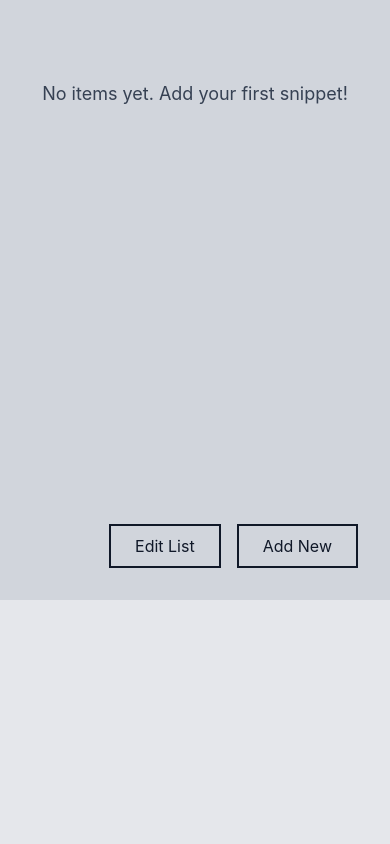
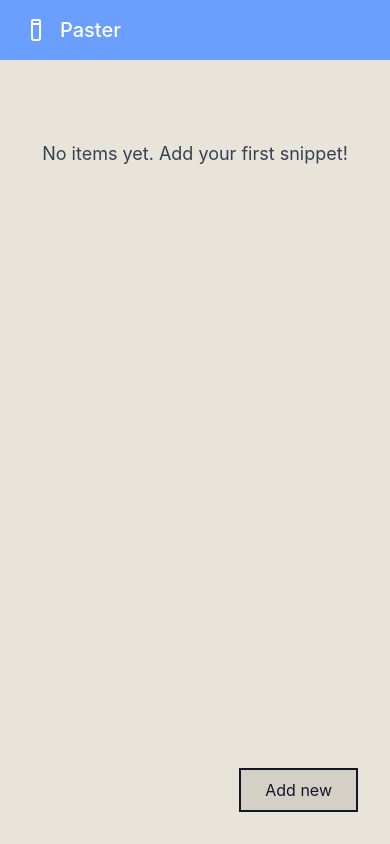
Before and after one commit to laremund/paster, a React (Vite) app: page / in a window 390 px wide. Built offline with nearby package versions, Linux system fonts and the light colour scheme.

Commit message:
First Draft
New layout, styles, buttons, etc. Still need to make some responsiveness changes and fix the items changing order.

```diff
--- a/src/App.tsx
+++ b/src/App.tsx
@@ -1,25 +1,19 @@
-import { useState, useEffect } from 'react';
+import { useState } from 'react';
 import './App.css';
 import type { PasterItem } from './types';
 import { loadItems, saveItems, createItem, updateItem, deleteItems } from './utils/storage';
 import { copyToClipboard } from './utils/clipboard';
 
-type AppState = 'default' | 'editList' | 'editItem';
+type AppState = 'default' | 'editItem';
 
 function App() {
-  const [items, setItems] = useState<PasterItem[]>([]);
+  const [items, setItems] = useState<PasterItem[]>(() => loadItems());
   const [state, setState] = useState<AppState>('default');
-  const [selectedIds, setSelectedIds] = useState<Set<string>>(new Set());
   const [editingItem, setEditingItem] = useState<PasterItem | null>(null);
   const [editLabel, setEditLabel] = useState('');
   const [editContent, setEditContent] = useState('');
   const [toast, setToast] = useState<string | null>(null);
-
-  // Load items on mount
-  useEffect(() => {
-    const loaded = loadItems();
-    setItems(loaded);
-  }, []);
+  const [pressedItemId, setPressedItemId] = useState<string | null>(null);
 
   // Show toast notification
   const showToast = (message: string) => {
@@ -27,7 +21,7 @@ function App() {
     setTimeout(() => setToast(null), 2000);
   };
 
-  // Copy to clipboard
+  // Copy to clipboard with mousedown feedback
   const handleCopy = async (content: string) => {
     if (state !== 'default') return;
     const success = await copyToClipboard(content);
@@ -36,35 +30,20 @@ function App() {
     }
   };
 
-  // Toggle edit list mode
-  const toggleEditList = () => {
-    if (state === 'editList') {
-      setState('default');
-      setSelectedIds(new Set());
-    } else {
-      setState('editList');
-    }
+  // Handle content mousedown
+  const handleContentMouseDown = (itemId: string) => {
+    setPressedItemId(itemId);
   };
 
-  // Toggle item selection for deletion
-  const toggleSelection = (id: string) => {
-    const newSelected = new Set(selectedIds);
-    if (newSelected.has(id)) {
-      newSelected.delete(id);
-    } else {
-      newSelected.add(id);
-    }
-    setSelectedIds(newSelected);
+  // Handle content mouseup
+  const handleContentMouseUp = () => {
+    setPressedItemId(null);
   };
 
-  // Delete selected items
-  const handleDeleteSelected = () => {
-    if (selectedIds.size === 0) return;
-    const updated = deleteItems(items, Array.from(selectedIds));
-    setItems(updated);
-    saveItems(updated);
-    setSelectedIds(new Set());
-    setState('default');
+  // Handle content click
+  const handleContentClick = async (content: string) => {
+    await handleCopy(content);
+    setPressedItemId(null);
   };
 
   // Start editing an item
@@ -112,96 +91,58 @@ function App() {
     setEditContent('');
   };
 
+  // Delete item
+  const handleDelete = (id: string) => {
+    const updated = deleteItems(items, [id]);
+    setItems(updated);
+    saveItems(updated);
+  };
+
   return (
-    <div className="min-h-screen bg-gray-200">
+    <div className="min-h-screen bg-[#e8e4d9]">
+      {/* Header */}
+      <header className="bg-[#6b9fff] text-white px-6 py-4 flex items-center gap-3">
+        <svg className="w-6 h-6" viewBox="0 0 24 24" fill="none" stroke="currentColor" strokeWidth="2">
+          <rect x="8" y="2" width="8" height="4" rx="1" />
+          <path d="M8 6v14a2 2 0 0 0 2 2h4a2 2 0 0 0 2-2V6" />
+        </svg>
+        <h1 className="text-xl font-medium">Paster</h1>
+      </header>
 
       {/* Main Content */}
-      <main className="max-w-4xl mx-auto bg-gray-300 px-4 py-8 min-h-[600px] relative">
-        {/* State A: Default View - Mode 1 */}
-        {state === 'default' && (
-          <div className="space-y-12 pb-24">
-            {items.length === 0 ? (
-              <div className="text-center py-12">
-                <p className="text-gray-700 text-lg mb-4">No items yet. Add your first snippet!</p>
-              </div>
-            ) : (
-              items.map((item) => (
-                <div key={item.id} className="space-y-3">
-                  <div className="flex justify-between items-start">
-                    <label className="text-base font-normal text-gray-900">
-                      {item.label}
-                    </label>
+      <main className="max-w-4xl mx-auto px-8 py-8 min-h-[600px] relative">
+        {/* Items List */}
+        <div className="space-y-8 pb-24">
+          {/* Edit Form - shown when adding/editing */}
+          {state === 'editItem' && (
+            <div className="space-y-3">
+              <input
+                type="text"
+                value={editLabel}
+                onChange={(e) => setEditLabel(e.target.value)}
+                placeholder="New Item"
+                className="w-full border-2 border-gray-900 bg-white p-3 text-base focus:outline-none"
+              />
+
+              <textarea
+                value={editContent}
+                onChange={(e) => setEditContent(e.target.value)}
+                placeholder="New Item text"
+                rows={4}
+                className="w-full border-2 border-gray-900 bg-white p-3 text-base focus:outline-none resize-none"
+              />
+
+              <div className="flex justify-end gap-3">
                 <button
-                      onClick={() => startEdit(item)}
-                      className="cursor-pointer px-6 py-2 bg-gray-300 text-gray-900 border-2 border-gray-900 hover:bg-gray-400 transition text-sm"
-                    >
-                      Edit
-                    </button>
-                  </div>
-                  <div
-                    onClick={() => handleCopy(item.content)}
-                    className="border-2 border-gray-900 bg-white p-4 cursor-pointer hover:bg-gray-50 transition"
-                  >
-                    <pre className="whitespace-pre-wrap text-base text-gray-900">
-                      {item.content}
-                    </pre>
-                  </div>
-                </div>
-              ))
-            )}
-
-            {/* Bottom buttons */}
-            <div className="absolute bottom-8 right-8 flex gap-4">
-              <button
-                onClick={toggleEditList}
-                className="cursor-pointer px-6 py-2 bg-gray-300 text-gray-900 border-2 border-gray-900 hover:bg-gray-400 transition"
-              >
-                Edit List
-              </button>
-              <button
-                onClick={() => startEdit(null)}
-                className="cursor-pointer px-6 py-2 bg-gray-300 text-gray-900 border-2 border-gray-900 hover:bg-gray-400 transition"
-              >
-                Add New
-              </button>
-            </div>
-          </div>
-        )}
-
-        {/* State B: Edit List Mode - Mode 2 */}
-        {state === 'editList' && (
-          <div className="space-y-12 pb-24">
-            {items.map((item) => (
-              <div key={item.id} className="space-y-3">
-                <div className="flex items-center border-b-2 border-gray-900 pb-2">
-                  <label className="text-base font-normal text-gray-900">
-                    {item.label}
-                  </label>
-                </div>
-                <div className="border-2 border-gray-900 bg-white p-4">
-                  <pre className="whitespace-pre-wrap text-base text-gray-900">
-                    {item.content}
-                  </pre>
-                </div>
-              </div>
-            ))}
-            {items.length === 0 && (
-              <div className="text-center py-12">
-                <p className="text-gray-700">No items to display.</p>
-              </div>
-            )}
-
-            {/* Bottom buttons */}
-            <div className="absolute bottom-8 right-8 flex gap-4">
-              <button
-                onClick={toggleEditList}
-                className="cursor-pointer px-6 py-2 bg-gray-300 text-gray-900 border-2 border-gray-900 hover:bg-gray-400 transition"
+                  onClick={handleSave}
+                  disabled={!editLabel.trim() || !editContent.trim()}
+                  className="px-6 py-2 bg-[#d4d0c5] text-gray-900 border-2 border-gray-900 hover:bg-[#c9c5ba] transition disabled:opacity-50 disabled:cursor-not-allowed"
                 >
                   OK
                 </button>
                 <button
-                onClick={toggleEditList}
-                className="cursor-pointer px-6 py-2 bg-gray-300 text-gray-900 border-2 border-gray-900 hover:bg-gray-400 transition"
+                  onClick={cancelEdit}
+                  className="px-6 py-2 bg-[#d4d0c5] text-gray-900 border-2 border-gray-900 hover:bg-[#c9c5ba] transition"
                 >
                   Cancel
                 </button>
@@ -209,99 +150,84 @@ function App() {
             </div>
           )}
 
-        {/* State C: Single Item Edit Mode - Mode 3 */}
-        {state === 'editItem' && (
-          <div className="space-y-12 pb-24">
-            {/* Currently editing item or new item */}
-            <div className="space-y-3">
-              {/* Label input box */}
-              <div className="border-2 border-gray-900 bg-white p-4">
-                <input
-                  type="text"
-                  value={editLabel}
-                  onChange={(e) => setEditLabel(e.target.value)}
-                  placeholder="Enter label..."
-                  className="w-full px-0 py-0 border-0 focus:outline-none text-base bg-transparent"
-                />
+          {items.length === 0 && state === 'default' ? (
+            <div className="text-center py-12">
+              <p className="text-gray-700 text-lg mb-4">No items yet. Add your first snippet!</p>
             </div>
-
-              {/* Content box */}
-              <div className="border-2 border-gray-900 bg-white p-4">
-                <textarea
-                  value={editContent}
-                  onChange={(e) => setEditContent(e.target.value)}
-                  placeholder="Enter content..."
-                  rows={4}
-                  className="w-full px-0 py-0 border-0 focus:outline-none text-base bg-transparent resize-none"
-                />
-              </div>
-
-              {/* Buttons below content */}
-              <div className="flex justify-end gap-2">
-                <button
-                  onClick={handleSave}
-                  disabled={!editLabel.trim() || !editContent.trim()}
-                  className="cursor-pointer px-6 py-2 bg-gray-300 text-gray-900 border-2 border-gray-900 hover:bg-gray-400 transition disabled:opacity-50 disabled:cursor-not-allowed"
-                >
-                  OK
-                </button>
-                <button
-                  onClick={cancelEdit}
-                  className="cursor-pointer px-6 py-2 bg-gray-300 text-gray-900 border-2 border-gray-900 hover:bg-gray-400 transition"
-                >
-                  Cancel
-                </button>
-              </div>
-            </div>
-
-            {/* Non-editing items */}
-            {items
-              .filter((item) => !editingItem || item.id !== editingItem.id)
+          ) : (
+            items
+              .filter((item) => state === 'default' || !editingItem || item.id !== editingItem.id)
               .map((item) => (
                 <div key={item.id} className="space-y-3">
-                  <div className="border-b-2 border-gray-900 pb-2">
+                  <div className="flex justify-between items-center border-b-2 border-gray-900 pb-2">
                     <label className="text-base font-normal text-gray-900">
                       {item.label}
                     </label>
+                    {state === 'default' && (
+                      <div className="flex gap-3">
+                        {/* Edit Icon */}
+                        <button
+                          onClick={() => startEdit(item)}
+                          className="hover:opacity-70 transition"
+                          aria-label="Edit"
+                        >
+                          <svg className="w-5 h-5" viewBox="0 0 24 24" fill="none" stroke="currentColor" strokeWidth="2">
+                            <path d="M11 4H4a2 2 0 0 0-2 2v14a2 2 0 0 0 2 2h14a2 2 0 0 0 2-2v-7" />
+                            <path d="M18.5 2.5a2.121 2.121 0 0 1 3 3L12 15l-4 1 1-4 9.5-9.5z" />
+                          </svg>
+                        </button>
+                        {/* Delete Icon */}
+                        <button
+                          onClick={() => handleDelete(item.id)}
+                          className="hover:opacity-70 transition"
+                          aria-label="Delete"
+                        >
+                          <svg className="w-5 h-5" viewBox="0 0 24 24" fill="none" stroke="currentColor" strokeWidth="2">
+                            <polyline points="3 6 5 6 21 6" />
+                            <path d="M19 6v14a2 2 0 0 1-2 2H7a2 2 0 0 1-2-2V6m3 0V4a2 2 0 0 1 2-2h4a2 2 0 0 1 2 2v2" />
+                          </svg>
+                        </button>
                       </div>
-                  <div className="border-2 border-gray-900 bg-white p-4">
-                    <pre className="whitespace-pre-wrap text-base text-gray-900">
+                    )}
+                  </div>
+                  <div
+                    onMouseDown={() => state === 'default' && handleContentMouseDown(item.id)}
+                    onMouseUp={handleContentMouseUp}
+                    onMouseLeave={handleContentMouseUp}
+                    onClick={() => state === 'default' && handleContentClick(item.content)}
+                    className={`p-4 transition-all ${
+                      state === 'default'
+                        ? `cursor-pointer ${
+                            pressedItemId === item.id
+                              ? 'bg-[#6b9fff] text-white border-2 border-[#6b9fff]'
+                              : 'border-2 border-gray-900 bg-[#d4d0c5] hover:bg-[#c9c5ba]'
+                          }`
+                        : 'border-2 border-gray-900 bg-[#d4d0c5]'
+                    }`}
+                  >
+                    <pre className="whitespace-pre-wrap text-base font-mono">
                       {item.content}
                     </pre>
                   </div>
-                  <div className="flex justify-end">
+                </div>
+              ))
+          )}
+        </div>
+
+        {/* Bottom button */}
+        <div className="fixed bottom-8 right-8">
           <button
-                      onClick={() => startEdit(item)}
-                      className="cursor-pointer px-6 py-2 bg-gray-300 text-gray-900 border-2 border-gray-900 hover:bg-gray-400 transition text-sm"
+            onClick={() => startEdit(null)}
+            className="px-6 py-2 bg-[#d4d0c5] text-gray-900 border-2 border-gray-900 hover:bg-[#c9c5ba] transition"
           >
-                      Edit
+            Add new
           </button>
         </div>
-                </div>
-              ))}
-
-            {/* Bottom buttons */}
-            <div className="absolute bottom-8 right-8 flex gap-4">
-              <button
-                onClick={toggleEditList}
-                className="cursor-pointer px-6 py-2 bg-gray-300 text-gray-900 border-2 border-gray-900 hover:bg-gray-400 transition"
-              >
-                Edit List
-              </button>
-              <button
-                onClick={() => startEdit(null)}
-                className="cursor-pointer px-6 py-2 bg-gray-300 text-gray-900 border-2 border-gray-900 hover:bg-gray-400 transition"
-              >
-                Add New
-              </button>
-            </div>
-          </div>
-        )}
       </main>
 
       {/* Toast Notification */}
       {toast && (
-        <div className="fixed bottom-8 right-8 bg-green-600 text-white px-6 py-3 shadow-lg">
+        <div className="fixed bottom-20 right-8 bg-gray-800 text-white px-6 py-3 shadow-lg z-50">
           {toast}
         </div>
       )}
```
Lines whose indentation alone changed are shown as unchanged.
